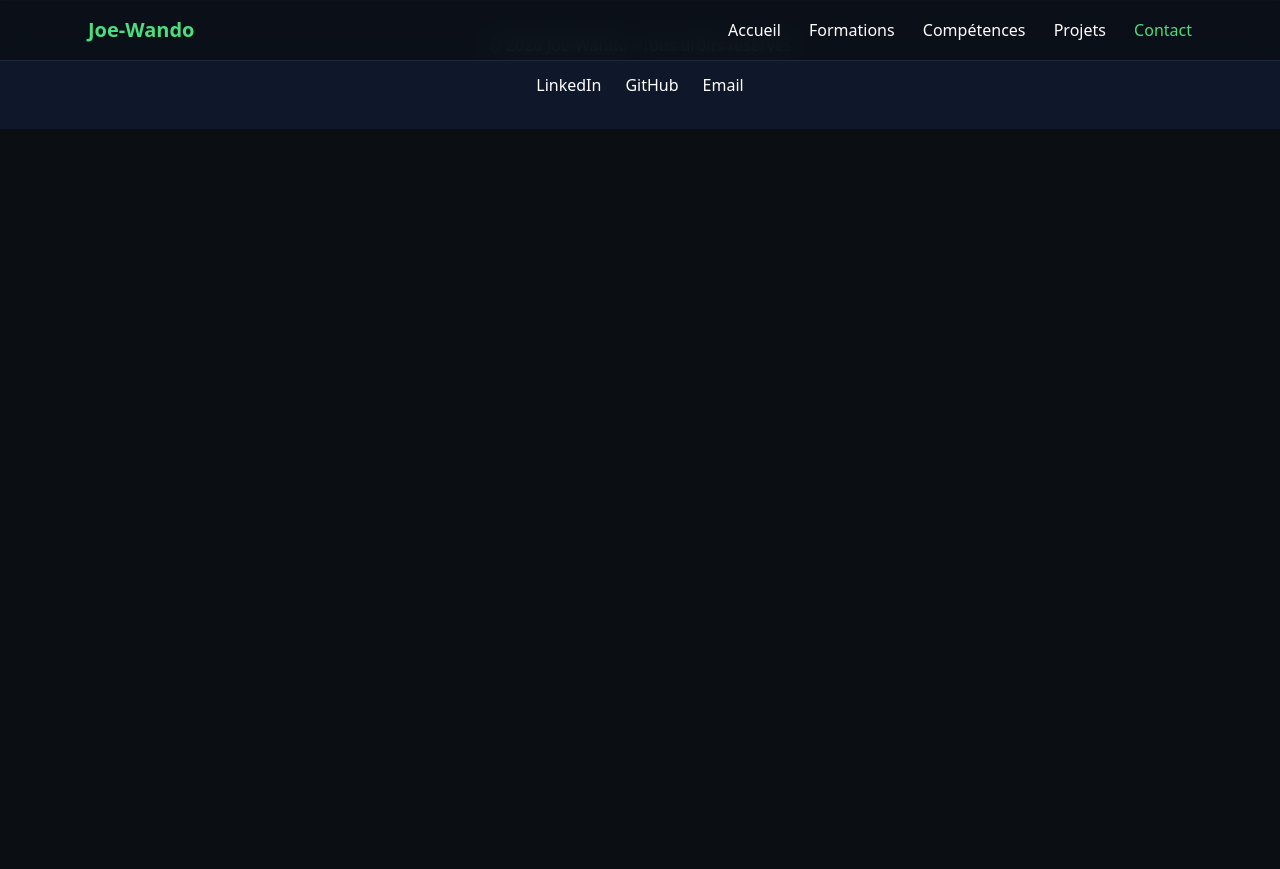
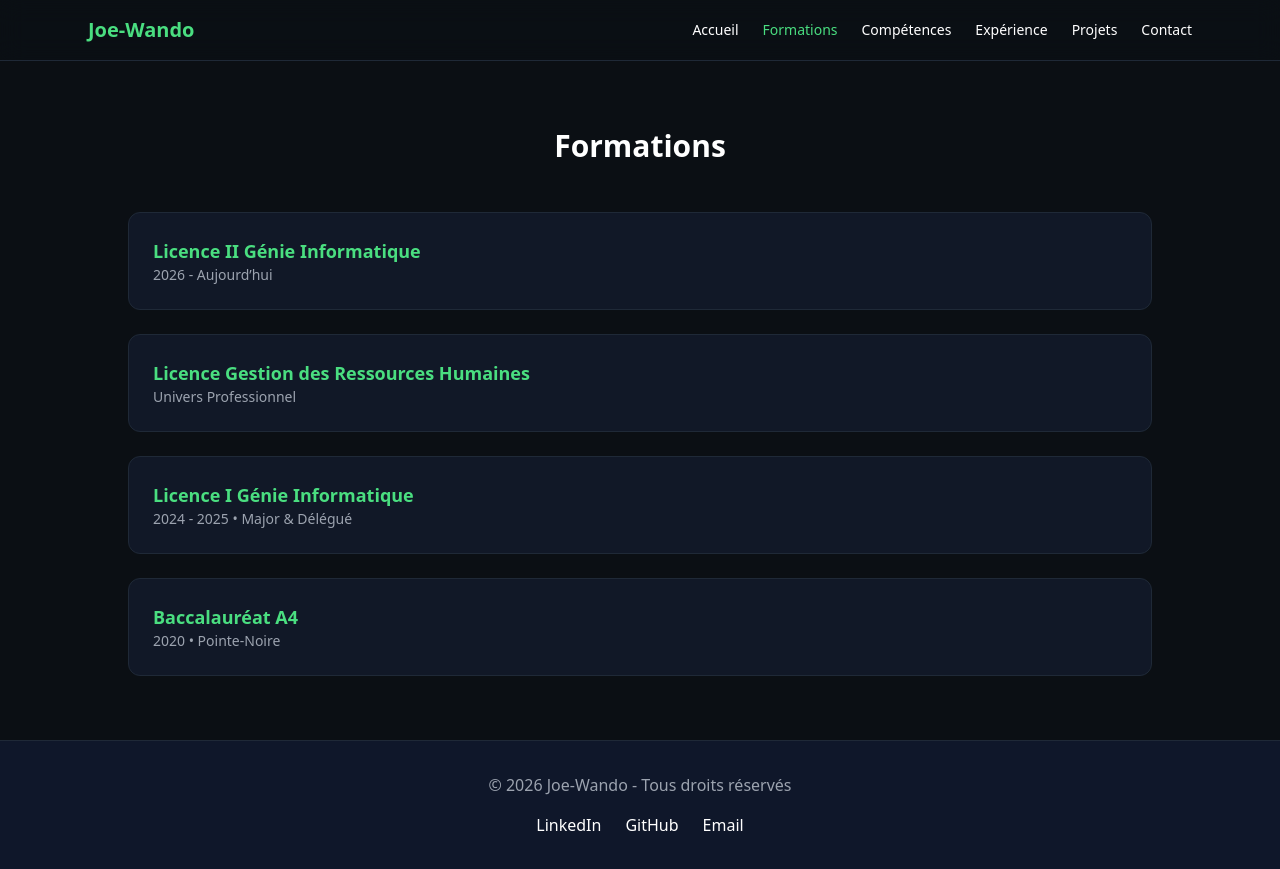
Before and after one commit to Joe-Wando/Portofolio, a website: page src/formations.html in a window 1280 px wide. Before the commit the page ends 800 px from the top, so only its background shows below. Drawn offline with nearby package versions, Linux system fonts and the light colour scheme.

Commit message:
Saisie de mes formations

```diff
--- a/src/formations.html
+++ b/src/formations.html
@@ -2,7 +2,7 @@
 <html lang="fr">
   <head>
     <meta charset="UTF-8" />
-    <title>Compétences</title>
+    <title>Formations</title>
     <script src="https://cdn.tailwindcss.com"></script>
   </head>
 
@@ -15,21 +15,73 @@
       >
         <h1 class="text-xl font-bold text-green-400">Joe-Wando</h1>
 
-        <nav class="space-x-6 hidden md:block">
+        <nav class="hidden md:flex gap-6 text-sm">
           <a href="index.html" class="hover:text-green-400">Accueil</a>
-          <a href="formations.html" class="hover:text-green-400">Formations</a>
+          <a href="formations.html" class="text-green-400">Formations</a>
           <a href="competences.html" class="hover:text-green-400"
             >Compétences</a
           >
+          <a href="experiences.html" class="hover:text-green-400">Expérience</a>
           <a href="projets.html" class="hover:text-green-400">Projets</a>
-          <a href="contact.html" class="text-green-400">Contact</a>
+          <a href="contact.html" class="hover:text-green-400">Contact</a>
         </nav>
+
+        <button id="menu-btn" class="md:hidden text-2xl text-white">☰</button>
+      </div>
+
+      <div
+        id="mobile-menu"
+        class="hidden flex flex-col items-center gap-6 py-6 bg-[#0b0f14] border-t border-gray-800"
+      >
+        <a href="index.html">Accueil</a>
+        <a href="formations.html" class="text-green-400">Formations</a>
+        <a href="competences.html">Compétences</a>
+        <a href="experiences.html">Expérience</a>
+        <a href="projets.html">Projets</a>
+        <a href="contact.html">Contact</a>
       </div>
     </header>
 
-    <main>
+    <main class="flex-grow pt-32 pb-16 px-6">
+      <section class="max-w-5xl mx-auto">
+        <h2 class="text-3xl font-bold text-center mb-12">Formations</h2>
 
+        <div class="flex flex-col gap-6">
+          <div
+            class="bg-[#111827] p-6 rounded-xl border border-gray-800 hover:border-green-400 transition"
+          >
+            <h3 class="text-lg font-bold text-green-400">
+              Licence II Génie Informatique
+            </h3>
+            <p class="text-sm text-gray-400">2026 - Aujourd’hui</p>
+          </div>
 
+          <div
+            class="bg-[#111827] p-6 rounded-xl border border-gray-800 hover:border-green-400 transition"
+          >
+            <h3 class="text-lg font-bold text-green-400">
+              Licence Gestion des Ressources Humaines
+            </h3>
+            <p class="text-sm text-gray-400">Univers Professionnel</p>
+          </div>
+
+          <div
+            class="bg-[#111827] p-6 rounded-xl border border-gray-800 hover:border-green-400 transition"
+          >
+            <h3 class="text-lg font-bold text-green-400">
+              Licence I Génie Informatique
+            </h3>
+            <p class="text-sm text-gray-400">2024 - 2025 • Major & Délégué</p>
+          </div>
+
+          <div
+            class="bg-[#111827] p-6 rounded-xl border border-gray-800 hover:border-green-400 transition"
+          >
+            <h3 class="text-lg font-bold text-green-400">Baccalauréat A4</h3>
+            <p class="text-sm text-gray-400">2020 • Pointe-Noire</p>
+          </div>
+        </div>
+      </section>
     </main>
 
     <footer class="bg-[#0f172a] border-t border-gray-800 py-8">
@@ -45,7 +97,13 @@
         </div>
       </div>
     </footer>
+
+    <script>
+      const btn = document.getElementById("menu-btn");
+      const menu = document.getElementById("mobile-menu");
+      btn.addEventListener("click", () => {
+        menu.classList.toggle("hidden");
+      });
+    </script>
   </body>
 </html>
-<!doctype html>
-<html
```
